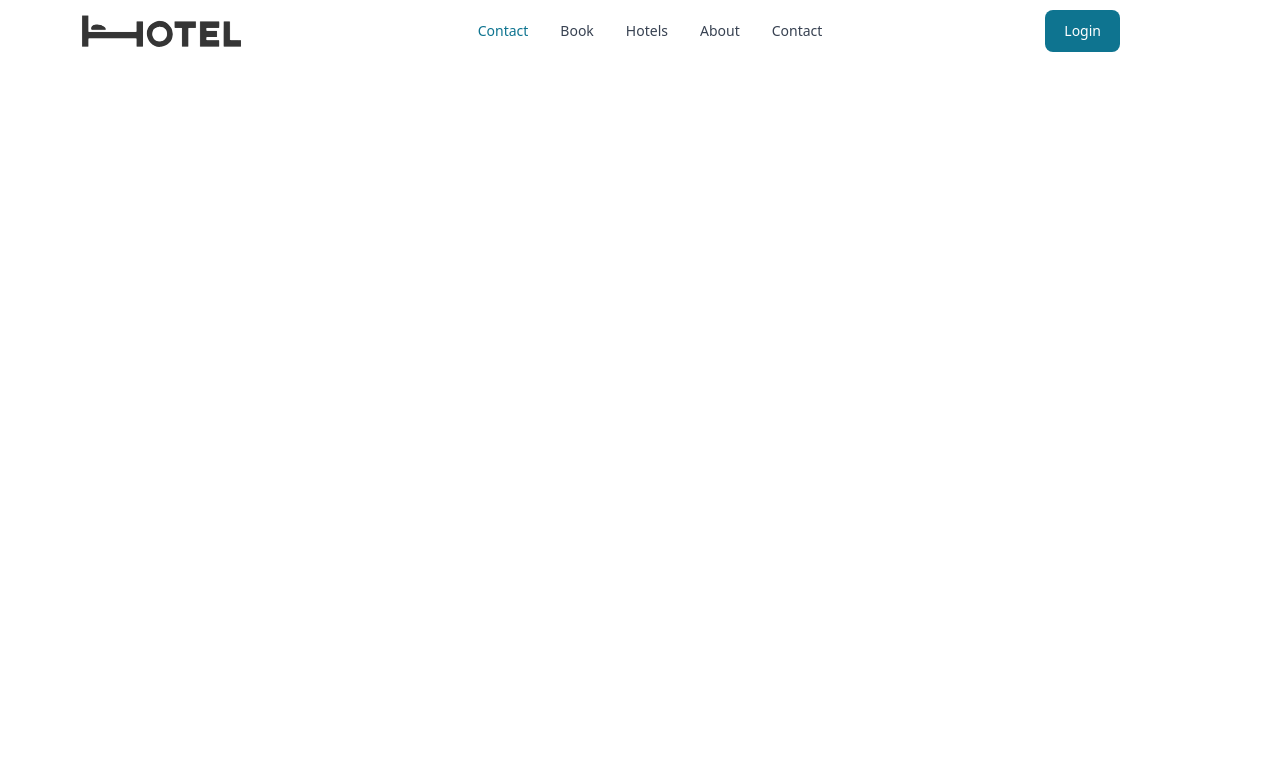
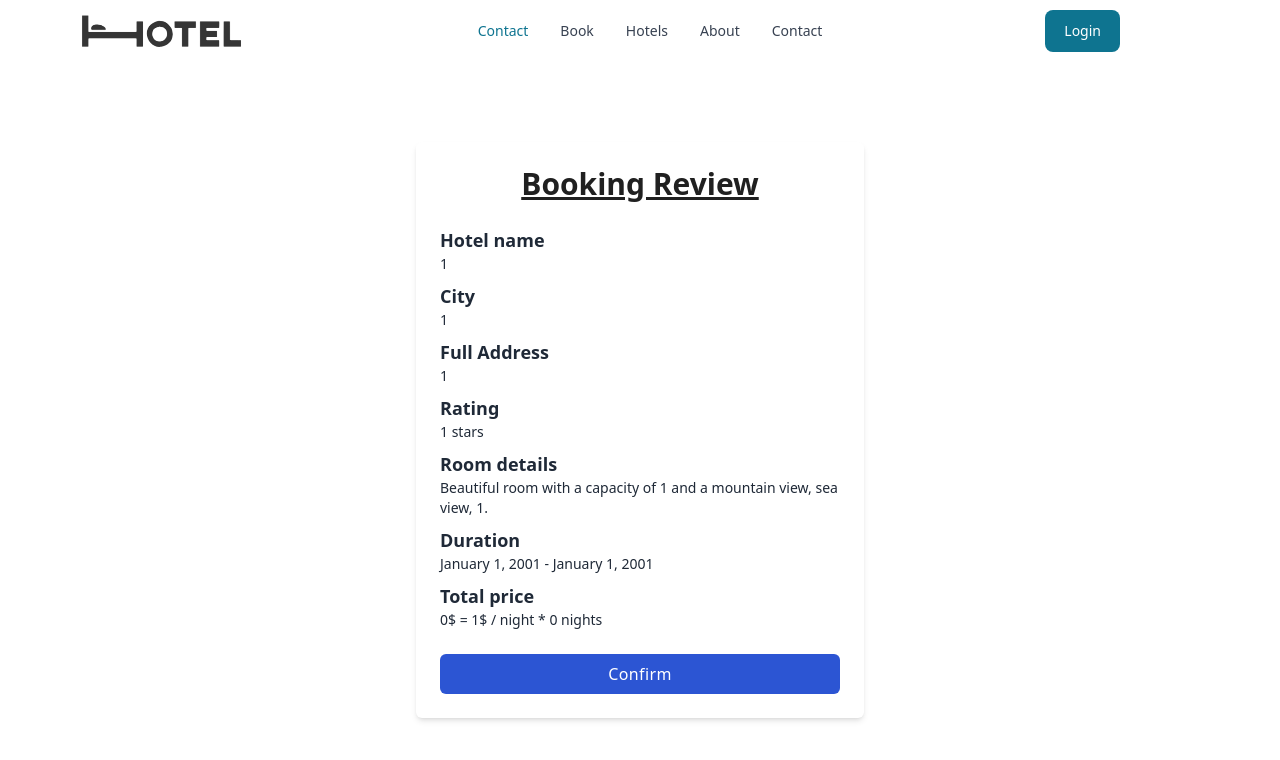
Before and after one commit to mrwn14/Hotels, a React (Vite) app in the folder Front-End/: page /HotelDetails/1/1/1/1/1/1/1/1/1/1/1/1/1/1/1/1 in a window 1280 px wide. Shown: the top 760 px of the page. Built offline with nearby package versions, Linux system fonts and the light colour scheme.

Commit message:
Added Booking logic for customer, fixed up some random bugs and design tweaks

```diff
--- a/Front-End/src/App.tsx
+++ b/Front-End/src/App.tsx
@@ -8,6 +8,7 @@ import { Home } from "./Pages/Home";
 import { Login } from "./Pages/Login";
 import { Register } from "./Pages/Register";
 import { EmployeeDashboard } from "./Pages/EmployeeDashboard";
+import { HotelView } from "./Pages/HotelView";
 
 function App() {
     const [customer, setCustomer] = useState<Customer | undefined>(undefined);
@@ -19,6 +20,8 @@ function App() {
                 <Route path="/" element={!employee? (<Home customer={customer}/>) : (<EmployeeDashboard employee={employee}/>)}></Route>
                 <Route path="/login" element={<Login customer={customer} setCustomer={setCustomer} employee={employee} setEmployee={setEmployee}/>}></Route>
                 <Route path="/Register" element={<Register customer={customer} setCustomer={setCustomer}/>}></Route>
+                <Route path="/HotelDetails/:extendable/:damages/:mountain/:sea/:address/:fullAddress/:hotelid/:hotelChain/:rating/:price/:amenities/:checkInValue/:checkOutValue/:capacity/:roomid/:customerid" element={<HotelView customer={customer}/>}></Route>
+
 
             </Routes>
         </>
--- /dev/null
+++ b/Front-End/src/Pages/HotelView.tsx
@@ -0,0 +1,168 @@
+import axios from "axios";
+import dayjs from "dayjs";
+import {
+    useParams,
+    useNavigate
+  } from "react-router-dom";
+export const HotelView = ({customer}) => {
+    let {roomid,
+        extendable,
+        damages,
+        mountain,
+        sea,
+        address,
+        fullAddress,
+        hotelid,
+        hotelChain,
+        rating,
+        price,
+        amenities,
+        checkInValue,
+        checkOutValue,
+        capacity,
+        customerid
+    } = useParams();
+    console.log(customer);
+
+    const nav = useNavigate();
+    const handleSubmit = (event: React.FormEvent<HTMLFormElement>) => {
+        event.preventDefault();
+        if(customer == undefined){
+            nav('/Login');
+        }
+        else{
+            let data = {
+                customerid: customerid,
+                hotelid : hotelid,
+                roomid: roomid,
+                bookingdate: dayjs().format('YYYY-MM-DD'),
+                checkInValue: checkInValue,
+                checkOutValue: checkOutValue
+            };
+            axios
+                .post("http://localhost:4000/Book", data)
+                .then((response) => {
+                    if(response.status == 200){
+                        alert('Thank you! your booking has been confirmed');
+                        nav('/')
+                    }
+
+                })
+                .catch((error) => {
+                    alert(error.response.data);
+                });
+        }
+
+    }
+
+  return (
+    <div className="relative  max-w-md mx-auto mt-20">
+            <div className="w-full p-6 m-auto bg-white rounded-md shadow-md lg:max-w-xl">
+                <h1 className="text-3xl font-semibold text-center text-[#202020] underline">
+                    Booking Review
+                </h1>
+                <form className="mt-6" onSubmit={handleSubmit} autoComplete="off">
+                    <div className="mb-2">
+                        <div
+                            className="block text-lg font-semibold text-gray-800"
+                        >
+                            Hotel name
+                        </div>
+                        <div
+                            className="block text-sm  text-gray-800"
+                        >
+                            {hotelChain}
+                        </div>
+
+                    </div>
+                    <div className="mb-2">
+                        <div
+                            className="block text-lg font-semibold text-gray-800"
+                        >
+                            City
+                        </div>
+                        <div
+                            className="block text-sm  text-gray-800"
+                        >
+                            {address}
+                        </div>
+
+                    </div>
+                    <div className="mb-2">
+                        <div
+                            className="block text-lg font-semibold text-gray-800"
+                        >
+                            Full Address
+                        </div>
+                        <div
+                            className="block text-sm  text-gray-800"
+                        >
+                            {fullAddress}
+                        </div>
+
+                    </div>
+                    <div className="mb-2">
+                        <div
+                            className="block text-lg font-semibold text-gray-800"
+                        >
+                            Rating
+                        </div>
+                        <div
+                            className="block text-sm  text-gray-800"
+                        >
+                            {rating} stars
+                        </div>
+
+                    </div>
+                    <div className="mb-2">
+                        <div
+                            className="block text-lg font-semibold text-gray-800"
+                        >
+                            Room details
+                        </div>
+                        <div
+                            className="block text-sm  text-gray-800"
+                        >
+                        Beautiful room with a capacity of {capacity} and a{' '}
+                        {mountain && "mountain view, "}
+                        {sea && "sea view, "}
+                        {amenities}{'.'}
+                        </div>
+                    </div>
+                    <div className="mb-2">
+                        <div
+                            className="block text-lg font-semibold text-gray-800"
+                        >
+                            Duration
+                        </div>
+                        <div
+                            className="block text-sm  text-gray-800"
+                        >
+                        {dayjs(checkInValue).format("LL")} -  {dayjs(checkOutValue).format("LL")}
+                        </div>
+                    </div>
+                    <div className="mb-2">
+                        <div
+                            className="block text-lg font-semibold text-gray-800"
+                        >
+                            Total price
+                        </div>
+                        <div
+                            className="block text-sm  text-gray-800"
+                        >
+                        {price && dayjs(checkInValue).diff(checkOutValue,'d')*-1*parseInt(price)}{'$ = '}{price +"$ / night"+' * '+ dayjs(checkInValue).diff(checkOutValue,'d')*-1 + ' nights'}
+                        </div>
+                    </div>
+                    <div className="mt-6">
+                        <button className="w-full px-4 py-2 tracking-wide text-white transition-colors duration-200 transform bg-[#2C55D3] rounded-md hover:bg-blue-600 focus:outline-none focus:bg-blue-600">
+                            Confirm
+                        </button>
+                    </div>
+
+                </form>
+
+
+            </div>
+        </div>
+  )
+}
--- a/Front-End/src/Pages/Register.tsx
+++ b/Front-End/src/Pages/Register.tsx
@@ -39,7 +39,7 @@ export const Register = ({ customer, setCustomer }) => {
         <>
             <section className="bg-gray-50 dark:bg-gray-900">
                 <div className="flex flex-col items-center px-6 mx-auto lg:py-0 h-screen">
-                    <div className="w-full bg-white rounded-lg shadow dark:border sm:max-w-md xl:p-0 dark:bg-gray-800 dark:border-gray-700 mt-32">
+                    <div className="w-full bg-white rounded-lg shadow dark:border sm:max-w-md xl:p-0 dark:bg-gray-800 dark:border-gray-700 mt-16">
                         <div className="p-6 space-y-4 md:space-y-6 sm:p-8 ">
                             <h1 className="text-xl font-bold leading-tight tracking-tight text-gray-900 md:text-2xl dark:text-white text-center">
                                 <u>Create an account</u>
--- a/Front-End/src/components/NavBar.tsx
+++ b/Front-End/src/components/NavBar.tsx
@@ -11,6 +11,7 @@ export const NavBar = ({customer, setCustomer, employee, setEmployee}) => {
     }
     return (
         <Navbar fluid={true} rounded={true}  className=" lg:mx-24 md:mx-12 sm:mx-4 max-w-6xl xl:mx-auto">
+            <Link to="/">
                 <Navbar.Brand href="">
                     <img
                         src="/src/media/logo.svg"
@@ -18,10 +19,13 @@ export const NavBar = ({customer, setCustomer, employee, setEmployee}) => {
                         alt="Company Logo"
                     />
                 </Navbar.Brand>
+            </Link>
             <div className="flex md:order-2">
-                <Button onClick={handleButton}><Link to={customer? "/":"/Login"}>{
+                <Link to={customer? "/":"/Login"}>
+                <Button onClick={handleButton}>{
                     customer? "Logout" : "Login"
-                }</Link></Button>
+                }</Button>
+                </Link>
                 <Navbar.Toggle />
                 <div className="mx-5 py-2">{customer? customer.fullname : ""}</div>
                 <div className="mx-5 py-2">{employee? employee.fullname : ""}</div>
--- a/Front-End/src/data/data.tsx
+++ b/Front-End/src/data/data.tsx
@@ -33,3 +33,13 @@ export const hotelChains: string[] = [
     "Galaxy",
     "Refresh Resort"
 ]
+export const hotelImages : string[] = [
+    "https://images.unsplash.com/photo-1631049307264-da0ec9d70304?ixlib=rb-4.0.3&ixid=MnwxMjA3fDB8MHxzZWFyY2h8Mnx8aG90ZWwlMjByb29tfGVufDB8fDB8fA%3D%3D&w=1000&q=80",
+    "https://img1.10bestmedia.com/Images/Photos/378649/Park-Hyatt-New-York-Manhattan-Sky-Suite-Master-Bedroom-low-res_54_990x660.jpg",
+    "https://thumbs.dreamstime.com/b/hotel-room-beautiful-orange-sofa-included-43642330.jpg",
+    "https://cdn.loewshotels.com/loewshotels.com-2466770763/cms/cache/v2/5f5a6e0d12749.jpg/1920x1080/fit/80/86e685af18659ee9ecca35c465603812.jpg",
+    "https://www.italianbark.com/wp-content/uploads/2018/01/hotel-room-design-trends-italianbark-interior-design-blog.jpg",
+    "https://www.europahotelbelfast.com/wp-content/uploads/2021/12/Shannon-Suite-5.jpg",
+    "https://www.cvent.com/sites/default/files/image/2021-10/hotel%20room%20with%20beachfront%20view.jpg",
+    "https://images.unsplash.com/photo-1591088398332-8a7791972843?ixlib=rb-4.0.3&ixid=MnwxMjA3fDB8MHxzZWFyY2h8OHx8aG90ZWwlMjByb29tfGVufDB8fDB8fA%3D%3D&auto=format&fit=crop&w=800&q=60",
+]
--- a/Front-End/tsconfig.json
+++ b/Front-End/tsconfig.json
@@ -14,6 +14,7 @@
     "resolveJsonModule": true,
     "isolatedModules": true,
     "noEmit": true,
+    "noImplicitAny": false,
     "jsx": "react-jsx"
   },
   "include": ["src"],
```
Also changed, not shown: Front-End/src/Pages/Home.tsx (+22 -17 lines), Front-End/src/components/HotelCard.tsx (+15 -8 lines), 2 other files (tests, documents, lock files or other folders). Lines whose indentation alone changed are shown as unchanged.
